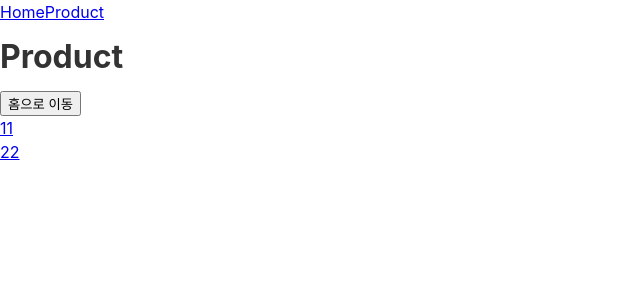
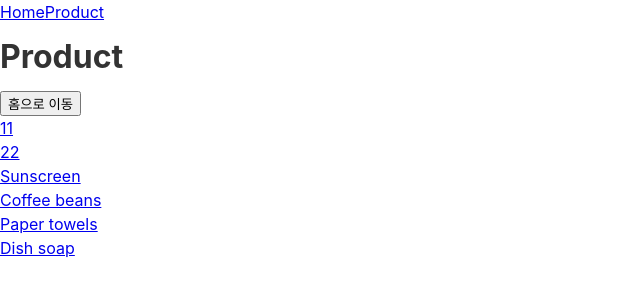
Before and after one commit to geumyoung00/react_router_dom, a React (Create React App) app: page /product in a window 1280 px wide. Shown: the top 300 px of the page, without its empty margins (0-640 px from the left). Built offline with nearby package versions, Linux system fonts and the light colour scheme.

Commit message:
Added Link to dynamic routing

```diff
--- a/src/page/Product.js
+++ b/src/page/Product.js
@@ -24,6 +24,16 @@ const Product = () => {
           <Link to="/product/22">22</Link>
         </li>
       </ul>
+
+      <ul>
+        {PRODUCTS.map((el, id) => {
+          return (
+            <li>
+              <Link to={`/product/${el.id}`}>{el.title.toString()}</Link>
+            </li>
+          );
+        })}
+      </ul>
     </>
   );
 };
```
